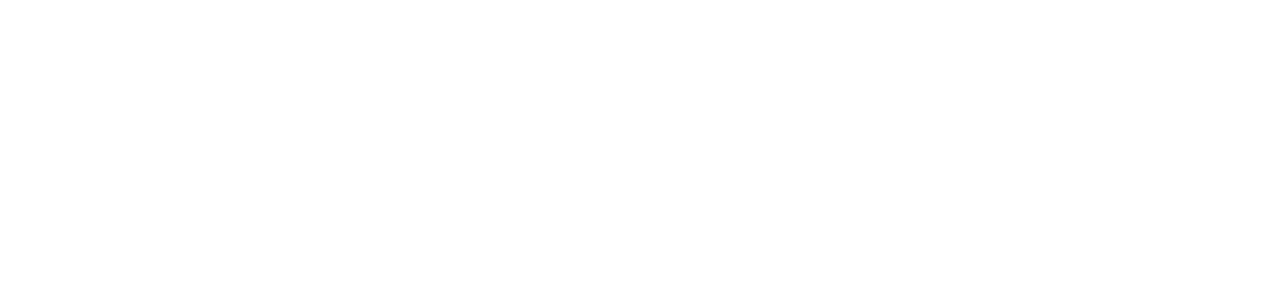
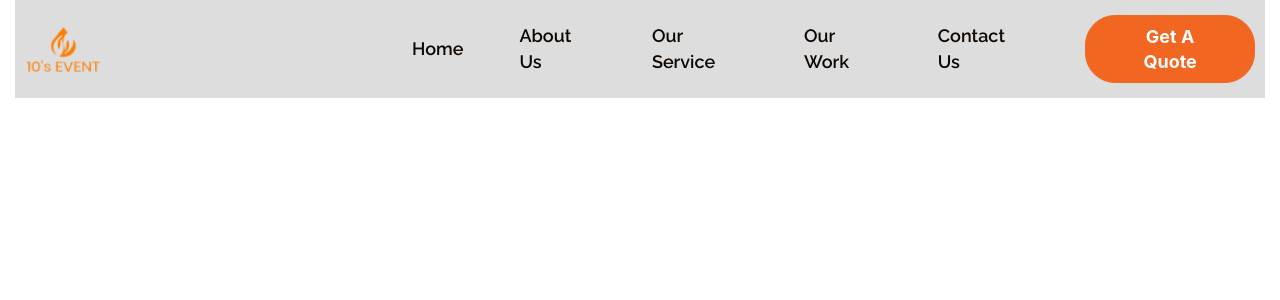
Before and after one commit to Roni006/10sEvent, a React (Vite) app: page / in a window 1280 px wide. Shown: the top 300 px of the page. Built offline with nearby package versions, Linux system fonts and the light colour scheme.

Commit message:
created header / navbar

```diff
--- a/src/Common/Navbar/Navbar.jsx
+++ b/src/Common/Navbar/Navbar.jsx
@@ -1,23 +1,46 @@
-import React from 'react'
-import Container from '../Container/Container'
+import React from "react";
+import Container from "../Container/Container";
 
-
+import logo from "../../assets/img/logo.png";
 
 const Navbar = () => {
   return (
     <>
-    <section>
+      <section>
         <Container>
-          <div>
+          <div className="flex items-center justify-between gap-77 bg-[#ddd] p-[15px_10px_15px_10px]">
             <div>
-                <img src="" alt="" />
+              <img className="w-[80px]" src={logo} alt="logo image" />
             </div>
-            <div></div>
+            <div className="flex items-center gap-14">
+              <nav>
+                <ul className="flex items-center gap-14">
+                  <li className="text-[18px] font-semibold font-raleway leading-6.5 text-[#0D0600] hover:text-[#f16722] duration-300 ">
+                    <a href="#">Home</a>
+                  </li>
+                  <li className="text-[18px] font-semibold font-raleway leading-6.5 text-[#0D0600] hover:text-[#f16722] duration-300 ">
+                    <a href="#">About Us</a>
+                  </li>
+                  <li className="text-[18px] font-semibold font-raleway leading-6.5 text-[#0D0600] hover:text-[#f16722] duration-300 ">
+                    <a href="#">Our Service</a>
+                  </li>
+                  <li className="text-[18px] font-semibold font-raleway leading-6.5 text-[#0D0600] hover:text-[#f16722] duration-300 ">
+                    <a href="#">Our Work</a>
+                  </li>
+                  <li className="text-[18px] font-semibold font-raleway leading-6.5 text-[#0D0600] hover:text-[#f16722] duration-300 ">
+                    <a href="#">Contact Us</a>
+                  </li>
+                </ul>
+              </nav>
+              <div>
+                <button className="text-white text-[18px] font-bold leading-6.25 bg-[#f16722] py-2 px-8 rounded-[30px] cursor-pointer border border-[#f16722] hover:bg-transparent hover:text-[#f16722] duration-300 ">Get A Quote</button>
+              </div>
+            </div>
           </div>
         </Container>
-    </section>
+      </section>
     </>
-  )
-}
+  );
+};
 
-export default Navbar
+export default Navbar;
```
